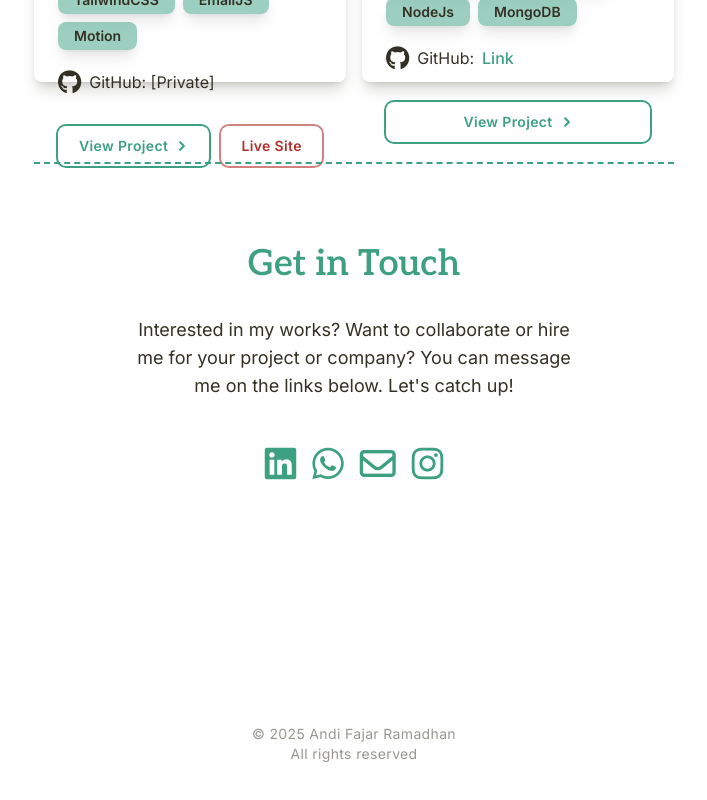
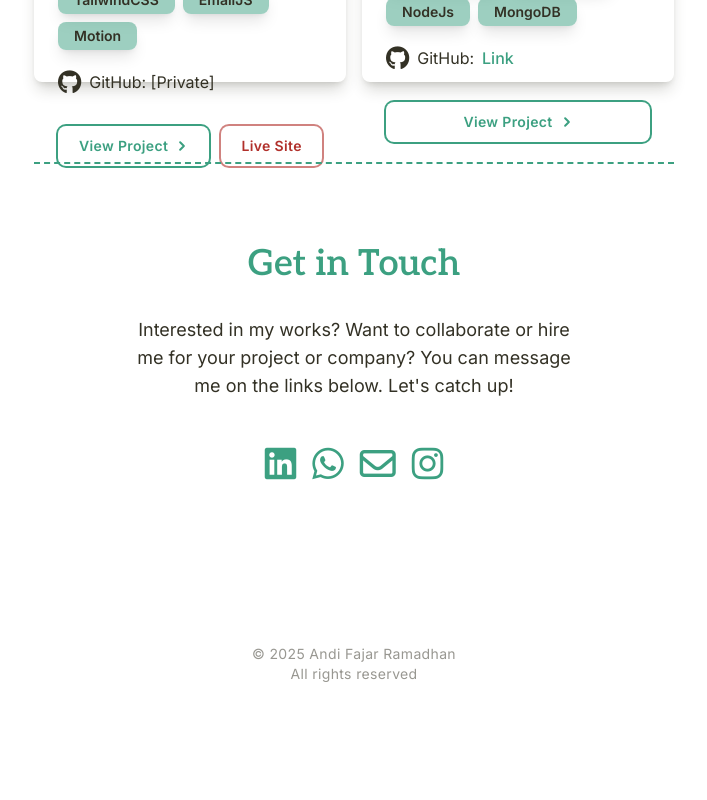
Before and after one commit to andi-ramadhan/andiramadhan.github.io, a React (Vite) app: page / in a window 1280 px wide. Shown: the part 1984-2784 px from the top of the page, without its empty margins (286-993 px from the left). After the commit the page ends 2748 px from the top, so only its background shows below. Built offline with nearby package versions, Linux system fonts and the light colour scheme.

Commit message:
re-adjust padding

```diff
--- a/src/components/Footer.jsx
+++ b/src/components/Footer.jsx
@@ -1,6 +1,6 @@
 const Footer = () => {
   return (
-    <div className="w-full flex flex-col items-center justify-center pt-20 text-center text-sm opacity-50 text-my-black tracking-wide">
+    <div className="w-full flex flex-col items-center justify-center text-center text-sm opacity-50 text-my-black tracking-wide">
       <p>&copy; 2025 Andi Fajar Ramadhan</p>
       <p>All rights reserved</p>
     </div>
```
